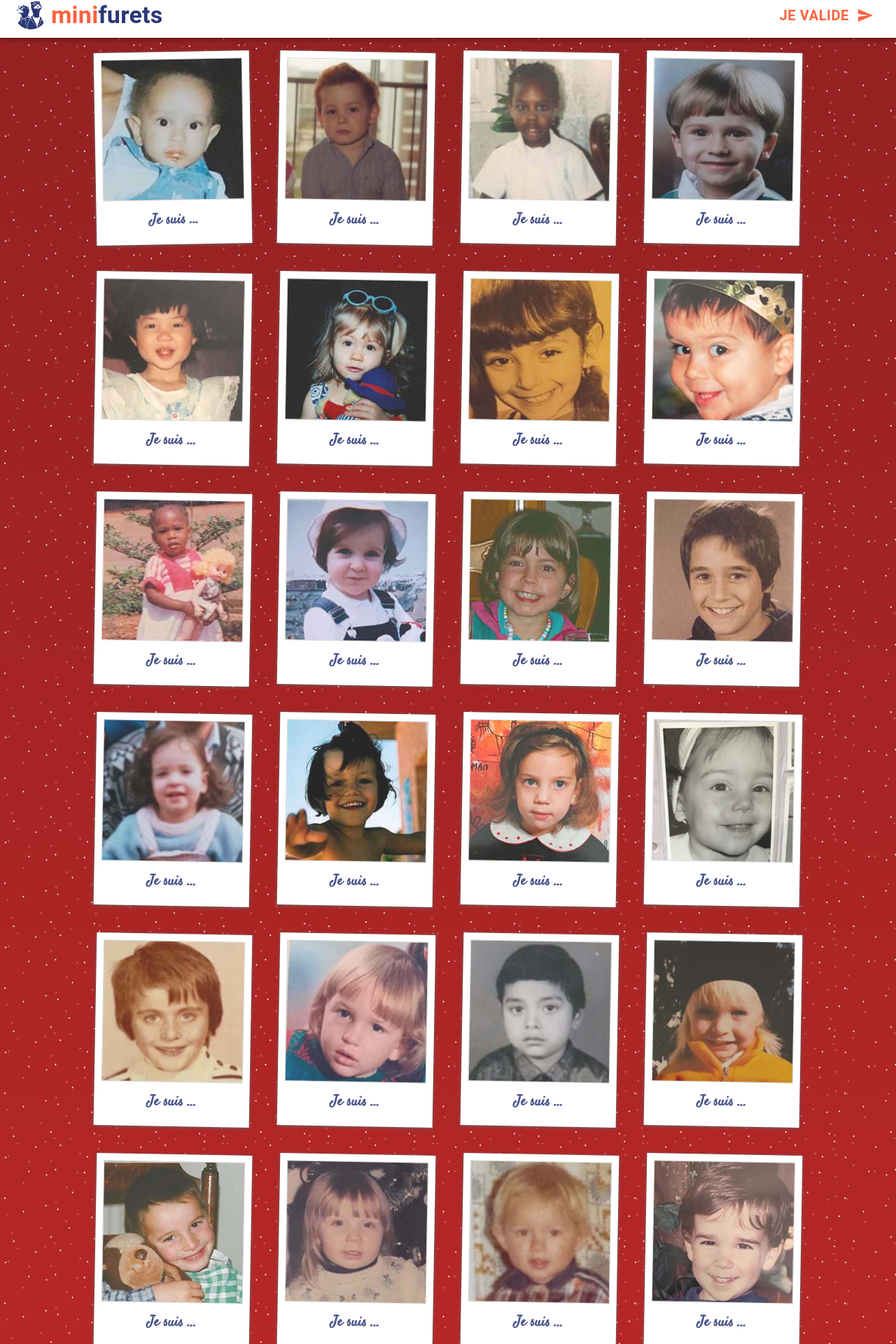
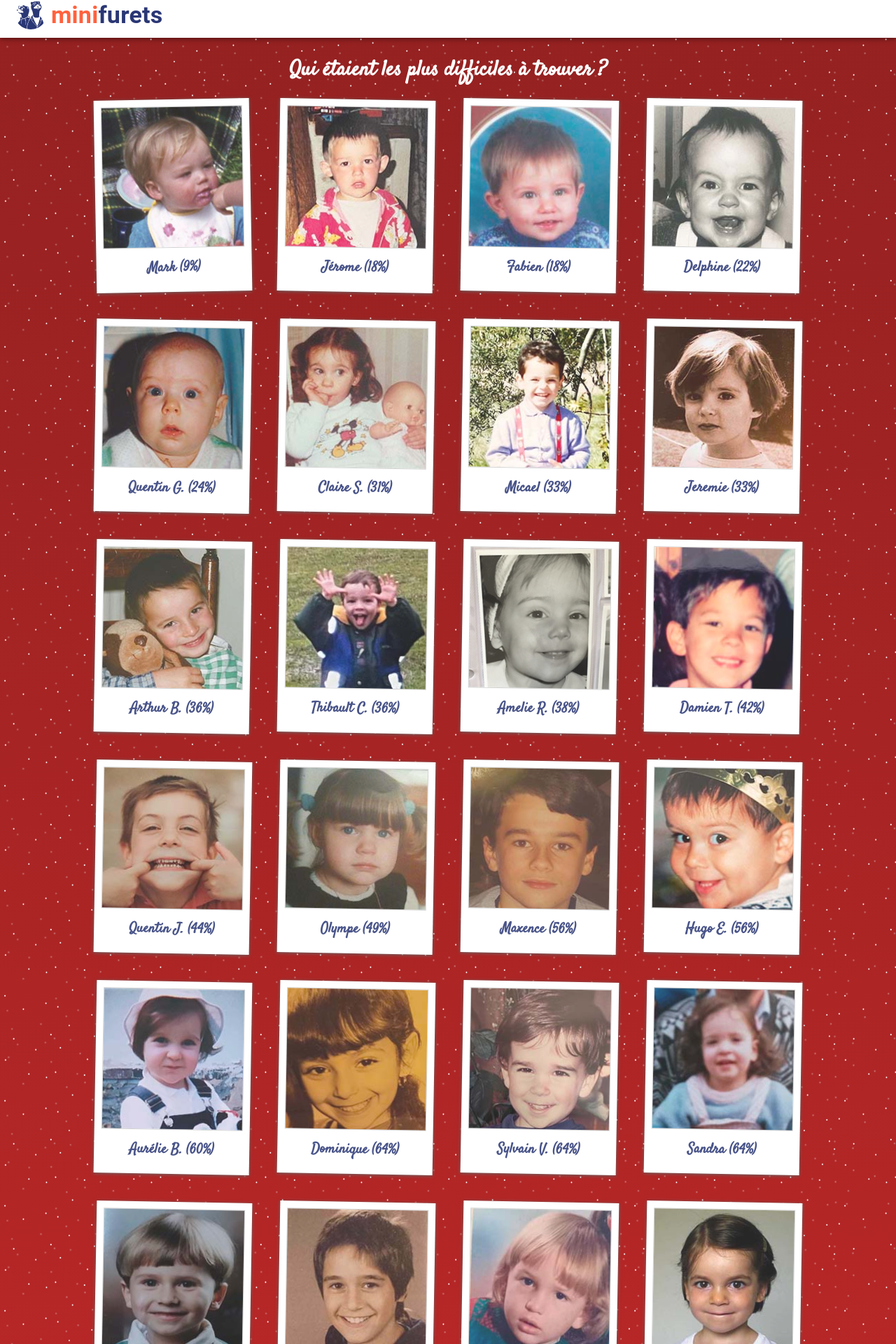
Before and after one commit to geofberard/lesfurets-quizz, a React (Create React App) app: page / in a window 1280 px wide. Shown: the part 10-1930 px from the top of the page at 70% size. Built offline with nearby package versions, Linux system fonts and the light colour scheme.

Commit message:
Display stats

```diff
--- a/src/App.tsx
+++ b/src/App.tsx
@@ -2,7 +2,7 @@
 import React from 'react';
 import {AssociationsProvider} from './hooks/useAssociations';
 import Menu from './component/Menu';
-import {createTheme, ThemeProvider} from '@mui/material';
+import {createTheme, ThemeProvider, Typography} from '@mui/material';
 import {PictureWall} from './component/PictureWall';
 import {Snowfall} from './component/Snowfall';
 import {css} from '@emotion/react';
--- a/src/component/Menu.tsx
+++ b/src/component/Menu.tsx
@@ -73,9 +73,6 @@ const Menu: FC = () => {
                         <span css={miniCss}>mini</span>
                         <span css={furetsCss}>furets</span>
                     </Typography>
-                    <Button css={buttonCss} onClick={() => setSumbitState(QuizzState.IDENTIFICATION)}>
-                        Je&nbsp;valide&nbsp;&nbsp;<SendIcon color="secondary"/>
-                    </Button>
                 </Toolbar>
             </AppBar>
             <Toolbar />
--- a/src/component/NameDialog.tsx
+++ b/src/component/NameDialog.tsx
@@ -1,7 +1,7 @@
 /** @jsxImportSource @emotion/react */
 import * as React from "react";
 import {FC} from "react";
-import {photos} from '../data/names';
+import {photos} from '../data/photos';
 import {Button, css, Dialog, DialogActions, DialogContent, DialogContentText, DialogTitle, TextField} from '@mui/material';
 import {useAssociations} from '../hooks/useAssociations';
 
--- a/src/component/PictureWall.tsx
+++ b/src/component/PictureWall.tsx
@@ -3,7 +3,6 @@ import * as React from 'react';
 import {FC} from 'react';
 import {Polaroid} from "./Polaroid";
 import {css} from '@emotion/react';
-import {Photo} from '../model/Photo';
 import {photos} from '../data/photos';
 
 const pictureWallCss = css({
@@ -15,11 +14,23 @@ const pictureWallCss = css({
     margin: "auto"
 });
 
+const labelCss = css({
+    textAlign: "center",
+    marginTop: "25px",
+    color: "white",
+    fontSize: "30px",
+    fontWeight: "bold",
+    fontFamily: "'Satisfy', cursive",
+});
+
 export const PictureWall: FC = () => {
-    const [randomisedPhotos] = React.useState<Photo[]>(photos.sort(() => Math.random() - 0.5));
+    const orderedPhotos =  photos.sort((a,b) => a.ratio - b.ratio);
     return (
-        <div className="PictureWall" css={pictureWallCss}>
-            {randomisedPhotos.map(photo => <Polaroid photo={photo}/>)}
-        </div>
+        <>
+            <div css={labelCss}>Qui étaient les plus difficiles à trouver ?</div>
+            <div className="PictureWall" css={pictureWallCss}>
+                {orderedPhotos.map(photo => <Polaroid photo={photo}/>)}
+            </div>
+        </>
     );
 };
--- a/src/component/Polaroid.tsx
+++ b/src/component/Polaroid.tsx
@@ -51,7 +51,6 @@ interface PolaroidProps {
 
 export const Polaroid: FC<PolaroidProps> = ({photo}) => {
     const [focused, setFocused] = useState(false);
-    const [name] = useAssociation(photo);
 
     return (
         <div css={polaroidCss}
@@ -61,11 +60,7 @@ export const Polaroid: FC<PolaroidProps> = ({photo}) => {
                  alt={photo.id}
                  src={"img/furets/" + photo.url}/>
             <div css={labelCss}>
-                {!focused ? (name ? name.label : "Je suis ...") : (
-                    <NameSelector photo={photo}
-                                  focused={focused}
-                                  setFocused={setFocused}/>
-                )}
+                {`${photo.name} (${photo.ratio}%)`}
             </div>
         </div>
     );
--- a/src/data/names.ts
+++ b/src/data/names.ts
@@ -1,10 +1,4 @@
-import {Photo} from "../model/Photo";
 import {Name} from "../model/Name";
-
-export const photos: Photo[] =
-    Array.from(Array(49).keys())
-        .map(i => i + 1)
-        .map(i => ({id: "furet" + i, url: "Furet" + i + ".jpg"}));
 
 export const names: Name[] = [
     {id: "agathe", label: "Agathe"},
--- a/src/data/photos.ts
+++ b/src/data/photos.ts
@@ -1,6 +1,54 @@
 import {Photo} from "../model/Photo";
 
-export const photos: Photo[] =
-    Array.from(Array(50).keys())
-        .map(i => i + 1)
-        .map(i => ({id: `furet${i}`, url: `Furet${i}.jpg`}));
+export const photos: Photo[] = [
+    {id: "furet1", url: "Furet1.jpg", name: "Micael", ratio: 33},
+    {id: "furet2", url: "Furet2.jpg", name: "Ambre", ratio: 82},
+    {id: "furet3", url: "Furet3.jpg", name: "Agathe", ratio: 78},
+    {id: "furet4", url: "Furet4.jpg", name: "Maxence", ratio: 56},
+    {id: "furet5", url: "Furet5.jpg", name: "Claire S.", ratio: 31},
+    {id: "furet6", url: "Furet6.jpg", name: "Mehdi", ratio: 93},
+    {id: "furet7", url: "Furet7.jpg", name: "Jérome", ratio: 18},
+    {id: "furet8", url: "Furet8.jpg", name: "Cedric M.e", ratio: 89},
+    {id: "furet9", url: "Furet9.jpg", name: "Sylvain B.", ratio: 73},
+    {id: "furet10", url: "Furet10.jpg", name: "Damien V.", ratio: 67},
+    {id: "furet11", url: "Furet11.jpg", name: "Sarah H.", ratio: 73},
+    {id: "furet12", url: "Furet12.jpg", name: "Helene", ratio: 98},
+    {id: "furet13", url: "Furet13.jpg", name: "Claire G.", ratio: 82},
+    {id: "furet14", url: "Furet14.jpg", name: "Camille C.", ratio: 87},
+    {id: "furet15", url: "Furet15.jpg", name: "Alain", ratio: 69},
+    {id: "furet16", url: "Furet16.jpg", name: "Dominique", ratio: 64},
+    {id: "furet17", url: "Furet17.jpg", name: "Olivia", ratio: 91},
+    {id: "furet18", url: "Furet18.jpg", name: "Olympe", ratio: 49},
+    {id: "furet19", url: "Furet19.jpg", name: "Shashank", ratio: 96},
+    {id: "furet20", url: "Furet20.jpg", name: "Arthur B.", ratio: 36},
+    {id: "furet21", url: "Furet21.jpg", name: "Barbara", ratio: 93},
+    {id: "furet22", url: "Furet22.jpg", name: "Sylvain V.", ratio: 64},
+    {id: "furet23", url: "Furet23.jpg", name: "Aurelie M.", ratio: 96},
+    {id: "furet24", url: "Furet24.jpg", name: "Laura W.", ratio: 78},
+    {id: "furet25", url: "Furet25.jpg", name: "Damien T.", ratio: 42},
+    {id: "furet26", url: "Furet26.jpg", name: "Hugo E.", ratio: 56},
+    {id: "furet27", url: "Furet27.jpg", name: "Thibault C.", ratio: 36},
+    {id: "furet28", url: "Furet28.jpg", name: "Sylvain C.", ratio: 82},
+    {id: "furet29", url: "Furet29.jpg", name: "Quentin G.", ratio: 24},
+    {id: "furet30", url: "Furet30.jpg", name: "Aurélie B.", ratio: 60},
+    {id: "furet31", url: "Furet31.jpg", name: "Lila", ratio: 96},
+    {id: "furet32", url: "Furet32.jpg", name: "Quentin J.", ratio: 44},
+    {id: "furet33", url: "Furet33.jpg", name: "Céline", ratio: 71},
+    {id: "furet34", url: "Furet34.jpg", name: "Marion Z.", ratio: 93},
+    {id: "furet35", url: "Furet35.jpg", name: "Anne", ratio: 84},
+    {id: "furet36", url: "Furet36.jpg", name: "Justine", ratio: 89},
+    {id: "furet37", url: "Furet37.jpg", name: "Sandra", ratio: 64},
+    {id: "furet38", url: "Furet38.jpg", name: "Delphine", ratio: 22},
+    {id: "furet39", url: "Furet39.jpg", name: "Patti", ratio: 100},
+    {id: "furet40", url: "Furet40.jpg", name: "Amelie R.", ratio: 38},
+    {id: "furet41", url: "Furet41.jpg", name: "Jeremie", ratio: 33},
+    {id: "furet42", url: "Furet42.jpg", name: "Tatiana", ratio: 100},
+    {id: "furet43", url: "Furet43.jpg", name: "Fabien", ratio: 18},
+    {id: "furet44", url: "Furet44.jpg", name: "Gregory", ratio: 93},
+    {id: "furet45", url: "Furet45.jpg", name: "Loïc C.", ratio: 89},
+    {id: "furet46", url: "Furet46.jpg", name: "Aurelien", ratio: 71},
+    {id: "furet47", url: "Furet47.jpg", name: "Anthony", ratio: 69},
+    {id: "furet48", url: "Furet48.jpg", name: "Lucie", ratio: 69},
+    {id: "furet49", url: "Furet49.jpg", name: "Geoffrey", ratio: 89},
+    {id: "furet50", url: "Furet50.jpg", name: "Mark", ratio: 9},
+];
--- a/src/model/Photo.ts
+++ b/src/model/Photo.ts
@@ -2,4 +2,6 @@
 export interface Photo {
     id: string;
     url: string;
+    name: string;
+    ratio: number;
 }
```
